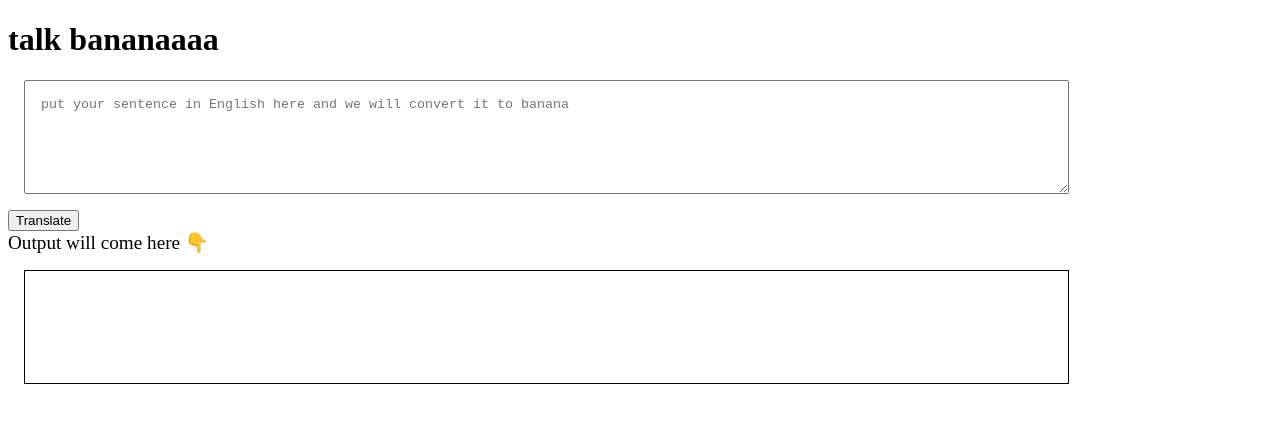
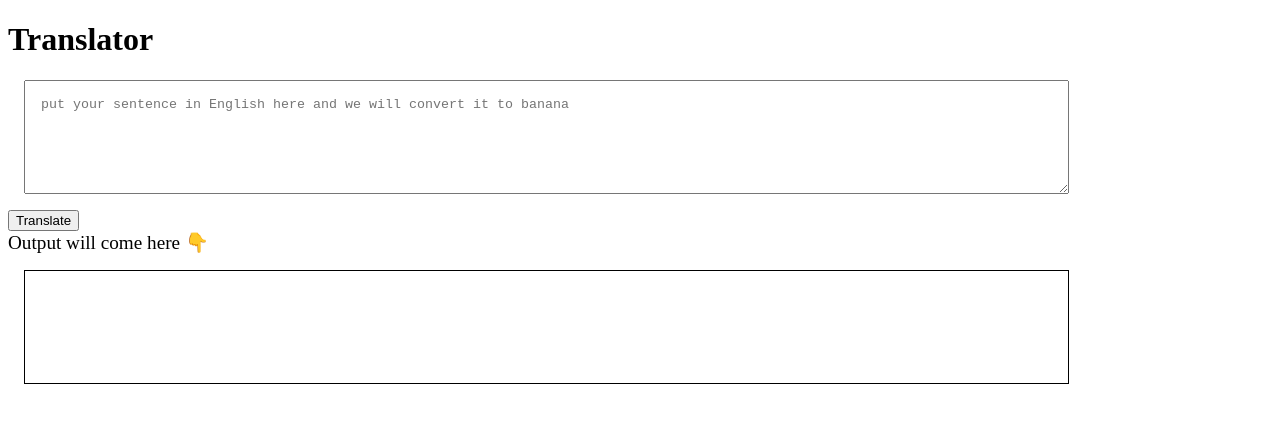
Before and after one commit to hdrock03/MARK7, a plain HTML site: page index.html in a window 1280 px wide. Drawn offline with Linux system fonts and the light colour scheme.

Commit message:
Update index.html

```diff
--- a/index.html
+++ b/index.html
@@ -4,7 +4,7 @@
 <head>
     <meta charset="UTF-8">
     <meta name="viewport" content="width=device-width, initial-scale=1.0">
-    <title>banana speak</title>
+    <title> Translator</title>
     <style>
         textarea {
             width: 80%;
@@ -25,7 +25,7 @@
 </head>
 
 <body>
-    <h1> talk bananaaaa</h1>
+    <h1> Translator</h1>
     <textarea id="txt-input"
         placeholder="put your sentence in English here and we will convert it to banana"></textarea>
     <button id="btn-translate">Translate</button>
```
